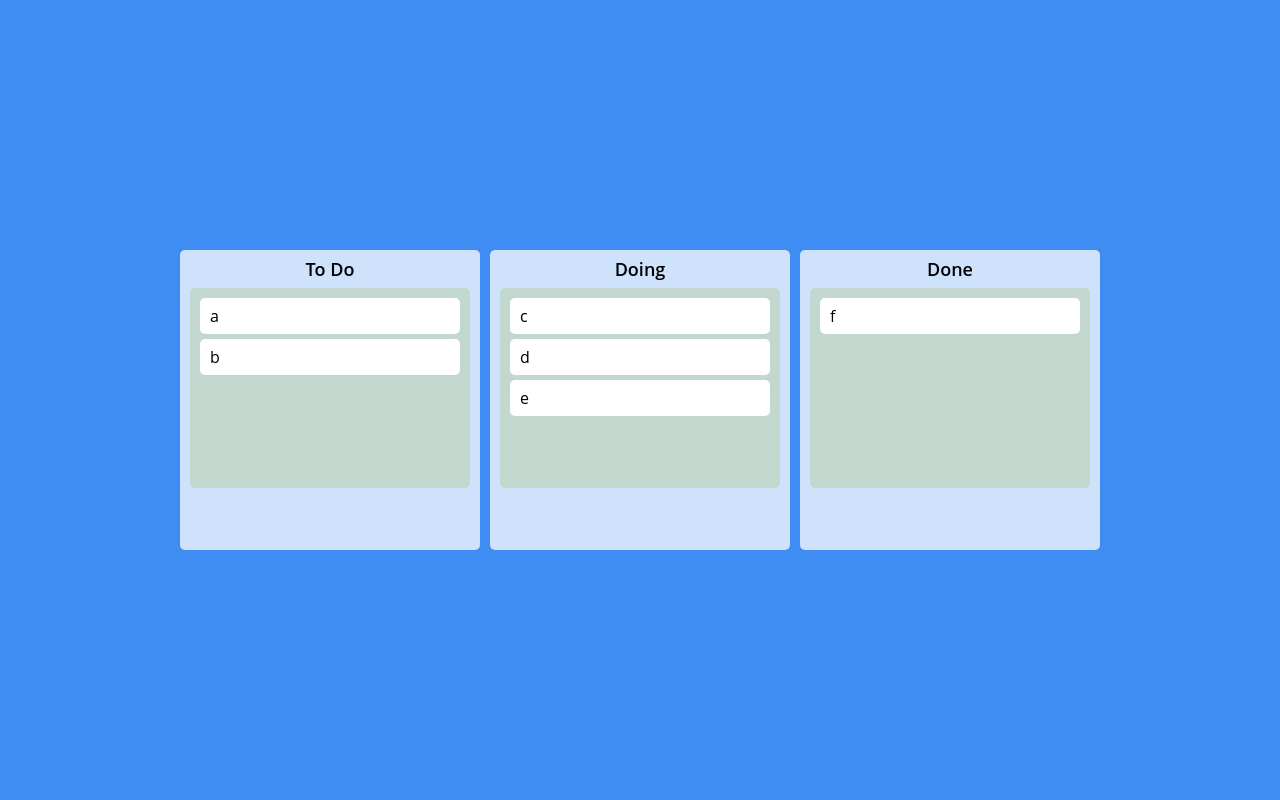
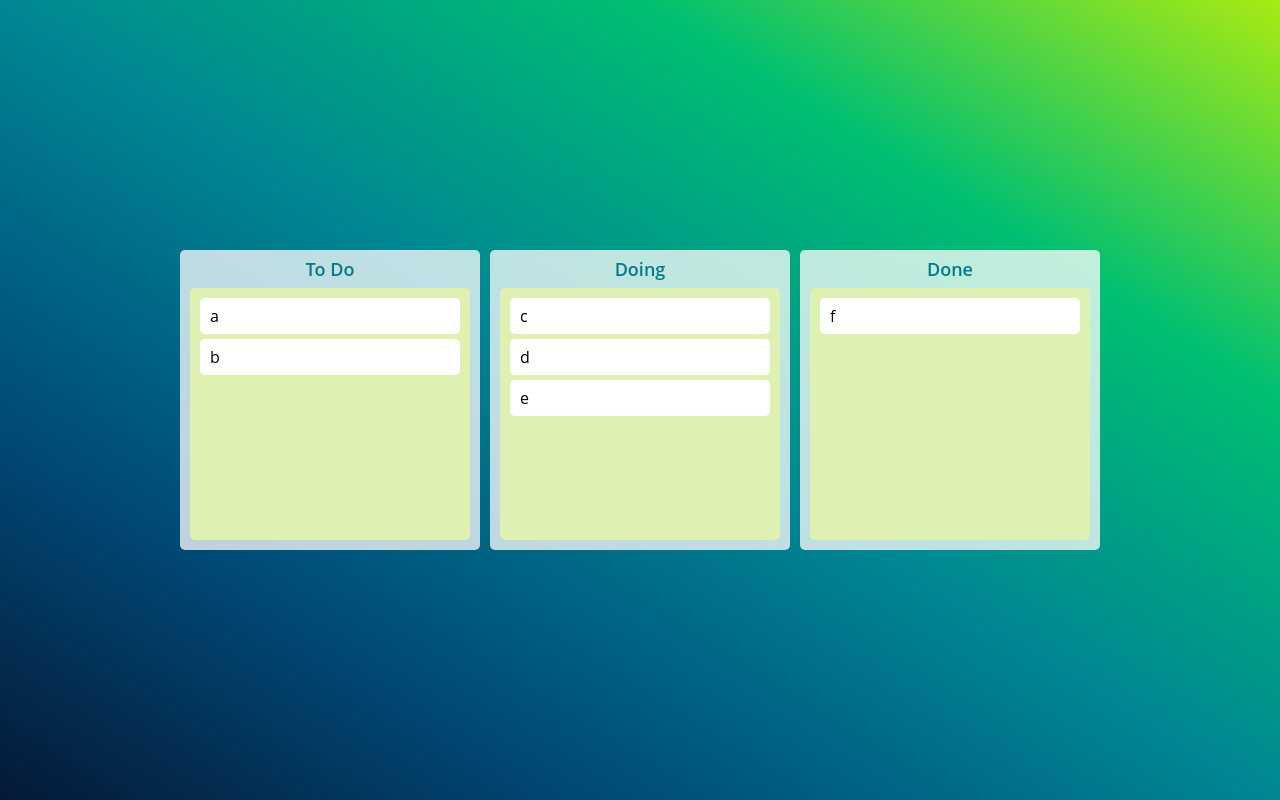
Before and after one commit to kirtimukha/rjs-trello, a React (Create React App) app: page / in a window 1280 px wide. Built offline with nearby package versions, Linux system fonts and the light colour scheme.

Commit message:
[U] isDraggingOver, isDraggingFromThis 추가

```diff
--- a/src/App.tsx
+++ b/src/App.tsx
@@ -91,6 +91,7 @@
   margin: 0 auto;
   justify-content: center;
   align-items: center;
+  background-image: ${(props) => props.theme.bgColor};
 `;
 const Title = styled.h1`
   font-weight: bold;
--- a/src/Components/Board.tsx
+++ b/src/Components/Board.tsx
@@ -3,19 +3,32 @@
 import DragabbleCard from "./DragabbleCard";
 import styled from "styled-components";
 const Wrapper = styled.div`
+  display: flex;
+  flex-direction: column;
   width: 300px;
-  padding: 20px 10px;
-  padding-top: 10px;
+  padding: 10px;
   background-color: ${(props) => props.theme.boardColor};
   border-radius: 5px;
   min-height: 300px;
 `;
-const BoardWrapper = styled.div`
+
+interface IAreaProps {
+  isDraggingFromThis: boolean;
+  isDraggingOver: boolean;
+}
+const Area = styled.div<IAreaProps>`
+  flex-grow: 1;
   width: 100%;
   min-height: 200px;
   padding: 10px;
   border-radius: 5px;
-  background-color: ${(props) => props.theme.cardBoxColor};
+  background-color: ${(props) =>
+    props.isDraggingOver
+      ? props.theme.cardBoxColor
+      : props.isDraggingFromThis
+      ? props.theme.cardBoxDraggingColor
+      : props.theme.cardBoxColor};
+  transition: background-color 0.3s ease-in-out;
 `;
 
 const Title = styled.h2`
@@ -23,6 +36,7 @@
   font-weight: 600;
   margin-bottom: 10px;
   font-size: 18px;
+  color: ${(props) => props.theme.titleColor};
 `;
 
 interface IBoardProps {
@@ -34,14 +48,19 @@
     <Wrapper>
       <Title>{boardId}</Title>
       <Droppable droppableId={boardId}>
-        {(magic) => (
-          <BoardWrapper ref={magic.innerRef} {...magic.droppableProps}>
+        {(magic, info) => (
+          <Area
+            ref={magic.innerRef}
+            {...magic.droppableProps}
+            isDraggingOver={info.isDraggingOver}
+            isDraggingFromThis={Boolean(info.draggingFromThisWith)}
+          >
             {toDos.map((toDo, index) => (
               // key 와 draggableId 가 동일해야 한다.=> key={toDo} toDo={toDo}
               <DragabbleCard key={toDo} toDo={toDo} index={index} />
             ))}
             {magic.placeholder}
-          </BoardWrapper>
+          </Area>
         )}
       </Droppable>
     </Wrapper>
--- a/src/styled.d.ts
+++ b/src/styled.d.ts
@@ -4,8 +4,10 @@
   export interface DefaultTheme {
     bgColor: string;
     textColor: string;
+    titleColor: string;
     cardColor: string;
     cardBoxColor: string;
+    cardBoxDraggingColor: string;
     boardColor: string;
   }
 }
--- a/src/theme.ts
+++ b/src/theme.ts
@@ -1,9 +1,12 @@
 import { DefaultTheme } from "styled-components";
 
 export const darkTheme: DefaultTheme = {
-  bgColor: "#3F8CF2",
+  bgColor:
+    "linear-gradient(to right top, #051937, #004d7a, #008793, #00bf72, #a8eb12);",
   textColor: "#000",
+  titleColor: "#007b87",
   cardColor: "#fff",
-  cardBoxColor: "rgb(168 195 122 / 35%);",
-  boardColor: "rgb(255,255,255,0.75);", //#DADFE9
+  cardBoxColor: "#def1b2",
+  cardBoxDraggingColor: "#e3edcd",
+  boardColor: "rgb(255,255,255,0.75);",
 };
```
